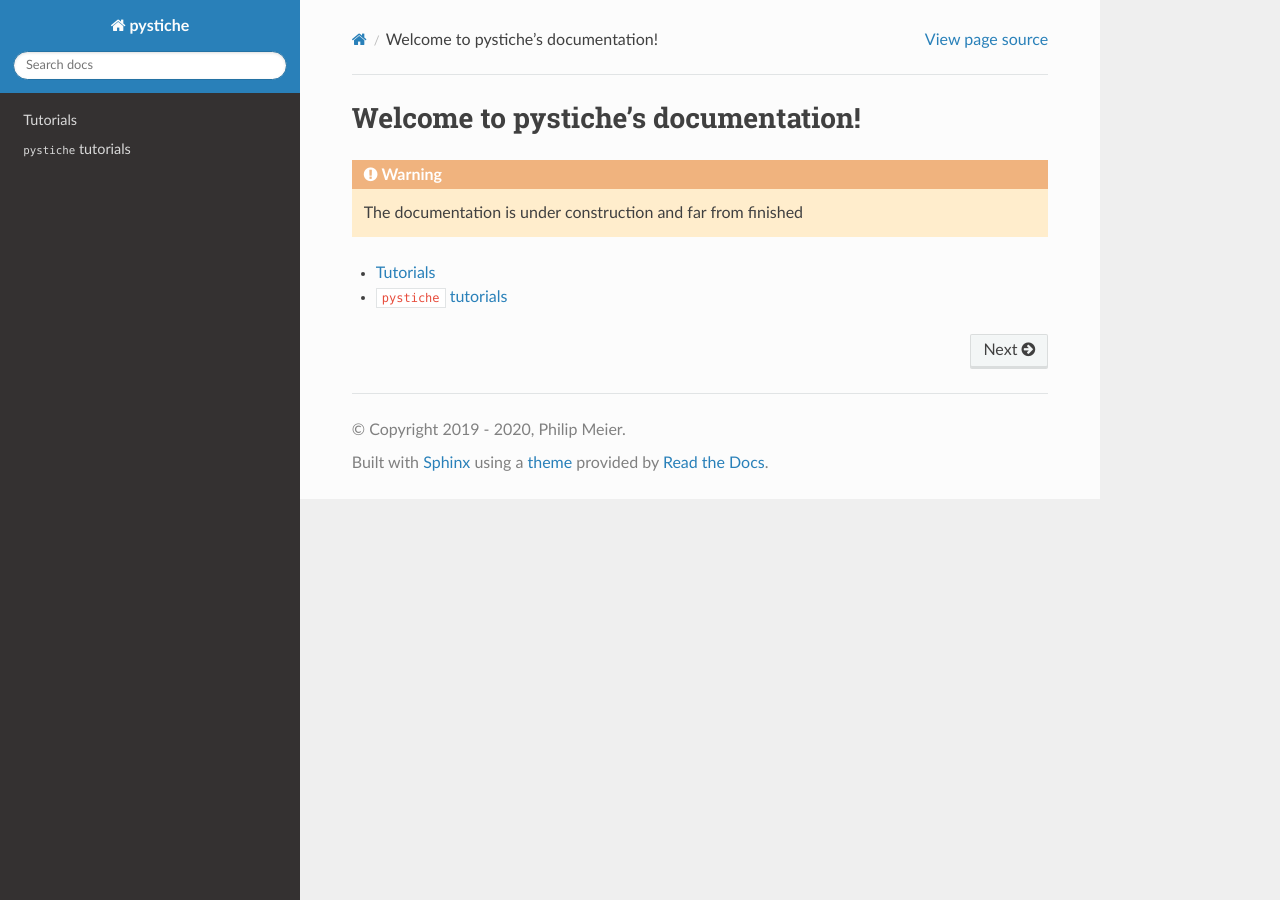
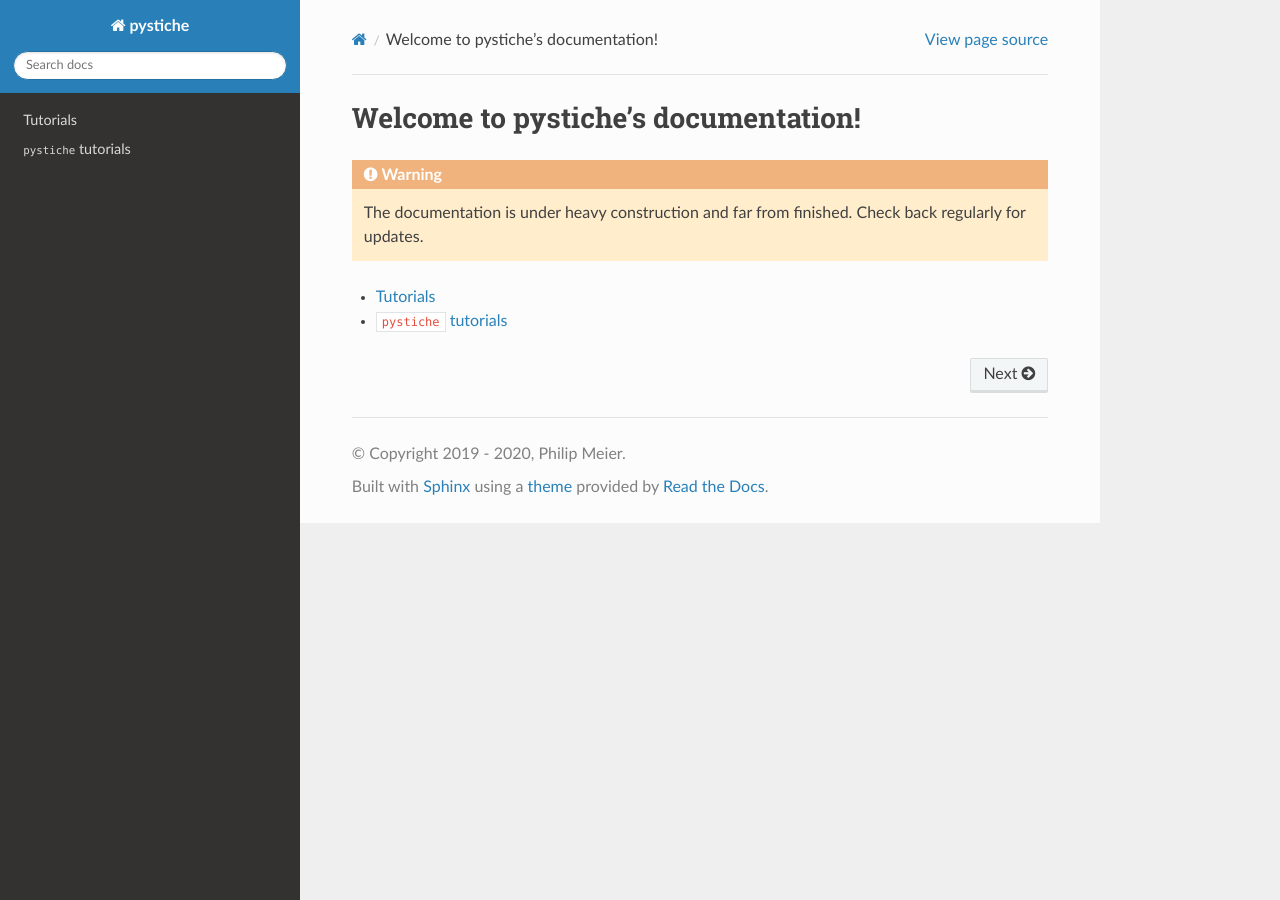
Before and after one commit to pystiche/pystiche, a Sphinx documentation site: the page built from docs/source/index.rst, in a window 1280 px wide. Built offline with Sphinx 7.4.7 and the Read the Docs theme 2.0.0, drawn with Linux system fonts in a browser that asks for light colours.

Commit message:
update docs warning

```diff
--- a/docs/source/index.rst
+++ b/docs/source/index.rst
@@ -3,7 +3,8 @@ Welcome to pystiche's documentation!
 
 .. warning::
 
-  The documentation is under construction and far from finished
+  The documentation is under heavy construction and far from finished. Check back
+  regularly for updates.
 
 .. toctree::
   :maxdepth: 2
```
